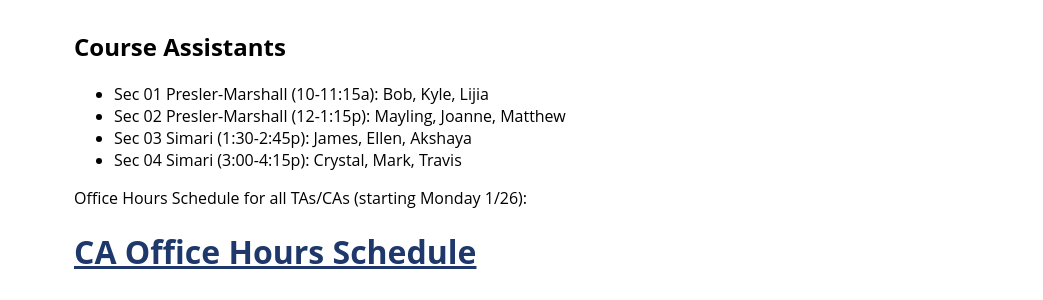
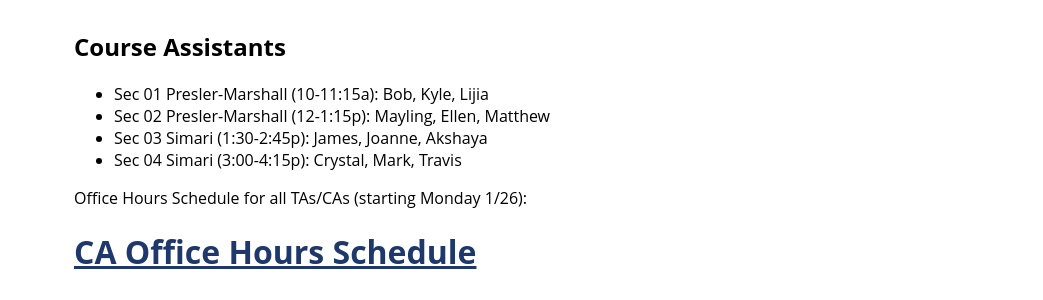
Before and after one commit to jhu-ip/cs220-sp26, a Jekyll site: the page built from staff.md, in a window 1280 px wide. Shown: the part 682-982 px from the top of the page, without its empty margins (118-1161 px from the left). Built offline with Jekyll 4.4.1, drawn with Linux system fonts in a browser that asks for light colours.

Commit message:
swap CAs

```diff
--- a/staff.md
+++ b/staff.md
@@ -59,8 +59,8 @@ show_in_nav: false
 ## Course Assistants
 
 * Sec 01 Presler-Marshall (10-11:15a): Bob, Kyle, Lijia
-* Sec 02 Presler-Marshall (12-1:15p): Mayling, Joanne, Matthew
-* Sec 03 Simari (1:30-2:45p): James, Ellen, Akshaya
+* Sec 02 Presler-Marshall (12-1:15p): Mayling, Ellen, Matthew
+* Sec 03 Simari (1:30-2:45p): James, Joanne, Akshaya
 * Sec 04 Simari (3:00-4:15p): Crystal, Mark, Travis
 
 Office Hours Schedule for all TAs/CAs (starting Monday 1/26):
```
